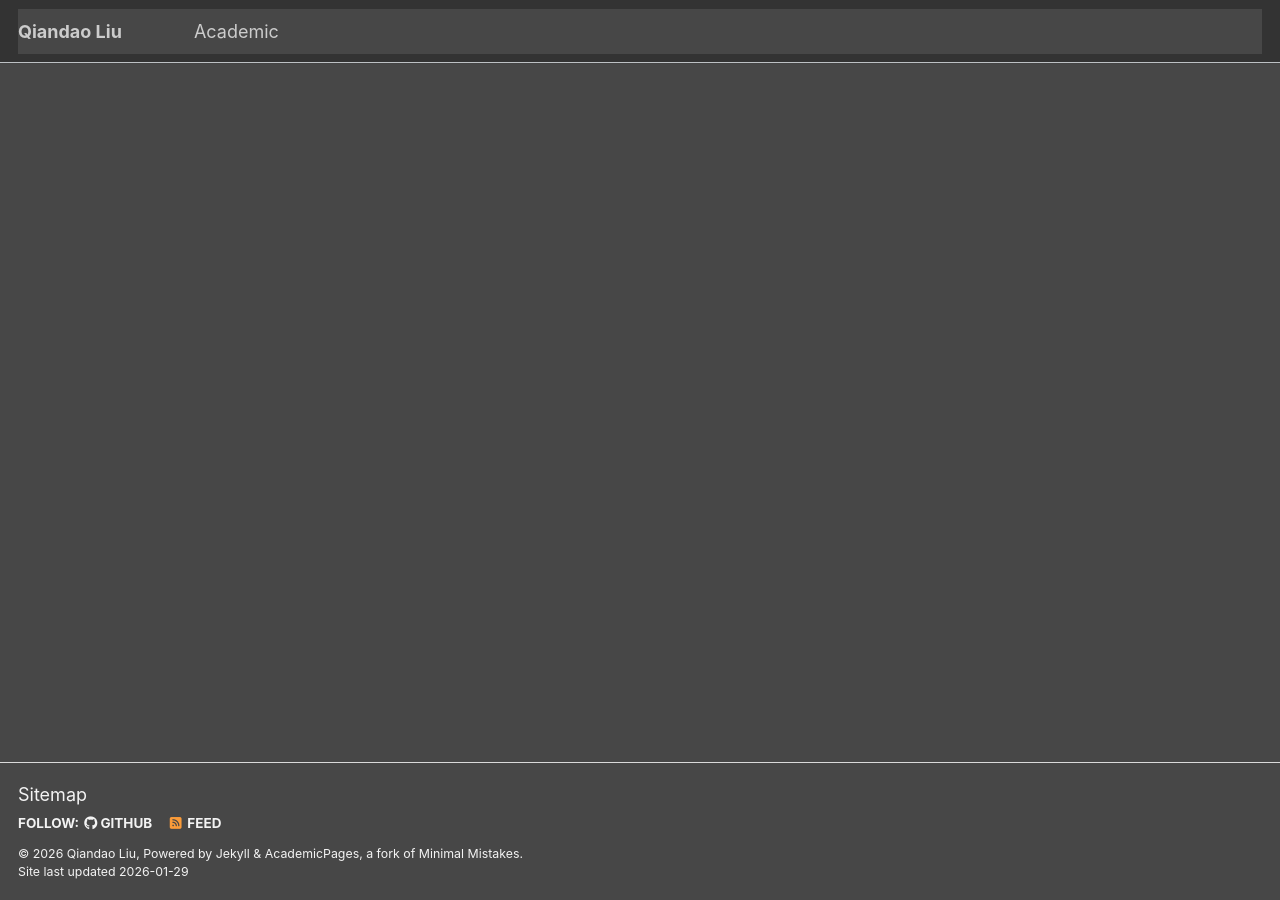
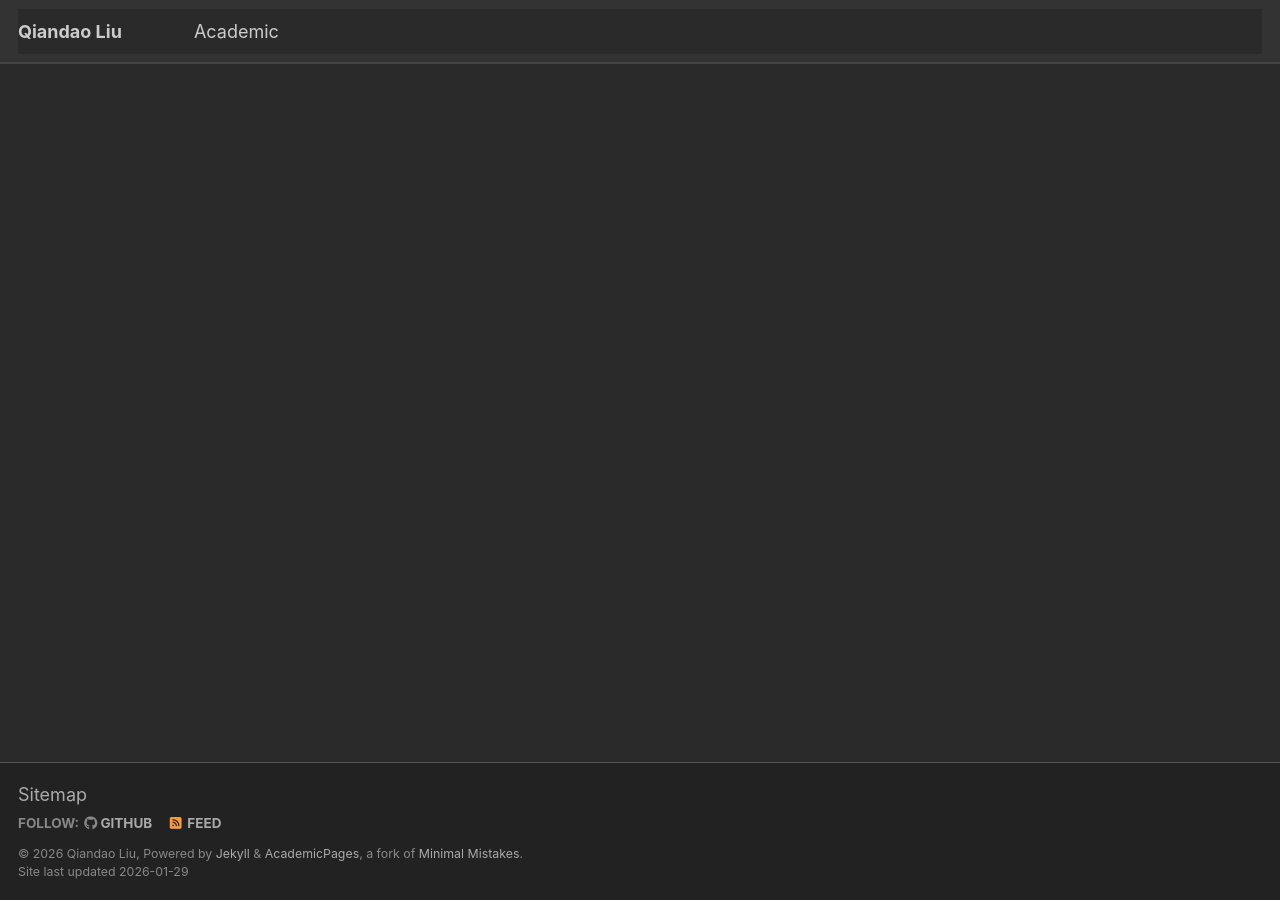
Before and after one commit to Qiandao-Liu/Qiandao-Liu.github.io, a Jekyll site: the page built from _pages/gallery.md, in a window 1280 px wide. Built offline with Jekyll 4.4.1, drawn with Linux system fonts in a browser that asks for light colours; a script bundle is joined from its source files by our own code; library files that are not in the unit come from our copies.

Commit message:
update art

```diff
--- a/_sass/layout/_portal.scss
+++ b/_sass/layout/_portal.scss
@@ -103,28 +103,56 @@ body.wind-sweep--active #main {
 }
 
 /* ========================================
-   Art Mode - Gray Theme
+   Art Mode - Fixed Gray Theme
+   Override ALL theme variables to ensure consistent look
    ======================================== */
 
+body.art-mode,
+body.art-mode:root,
+html:has(body.art-mode) {
+  --global-base-color: #888 !important;
+  --global-bg-color: #2a2a2a !important;
+  --global-footer-bg-color: #222 !important;
+  --global-border-color: #444 !important;
+  --global-dark-border-color: #555 !important;
+  --global-code-background-color: #333 !important;
+  --global-code-text-color: #ccc !important;
+  --global-fig-caption-color: #999 !important;
+  --global-link-color: #aaa !important;
+  --global-link-color-hover: #fff !important;
+  --global-link-color-visited: #888 !important;
+  --global-masthead-link-color: #ccc !important;
+  --global-masthead-link-color-hover: #fff !important;
+  --global-text-color: #d0d0d0 !important;
+  --global-text-color-light: #888 !important;
+  --global-thead-color: #333 !important;
+}
+
 body.art-mode {
-  --background-color: #2a2a2a;
-  --text-color: #d0d0d0;
-  --primary-color: #888;
-  --link-color: #999;
-  background-color: #2a2a2a;
+  background-color: #2a2a2a !important;
+  color: #d0d0d0 !important;
 }
 
 body.art-mode .masthead {
-  background: #333;
-  border-bottom: 1px solid #444;
+  background: #333 !important;
+  border-bottom: 1px solid #444 !important;
 }
 
 body.art-mode .masthead a {
-  color: #ccc;
+  color: #ccc !important;
 }
 
 body.art-mode .masthead a:hover {
-  color: #fff;
+  color: #fff !important;
+}
+
+body.art-mode .page__footer {
+  background: #222 !important;
+  color: #888 !important;
+}
+
+body.art-mode .page__footer a {
+  color: #aaa !important;
 }
 
 /* Hide academic nav items in art mode */
```
